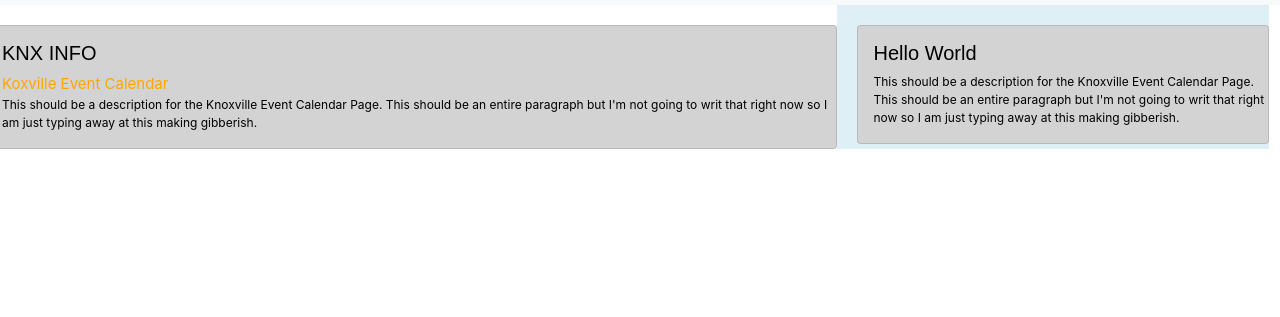
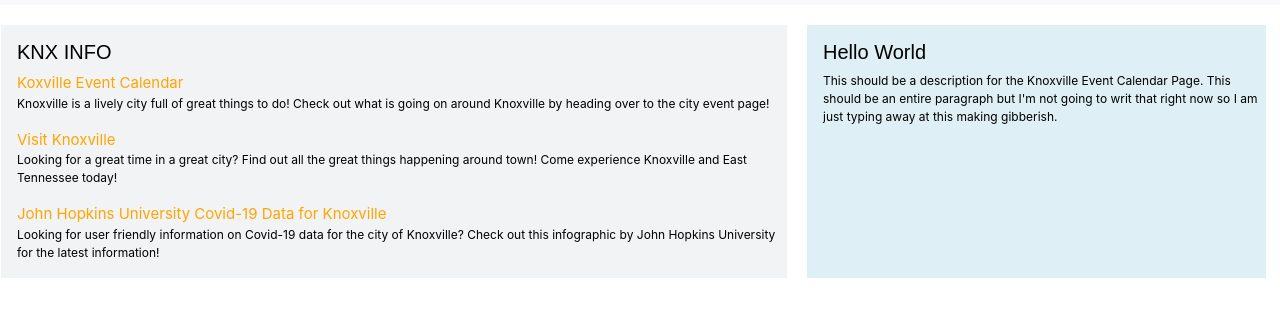
Before and after one commit to BranchManager/Knoxville-Hazards, a plain HTML site: page bootstrap-4.5.0-dist/info.html in a window 1280 px wide. Shown: the part 61-378 px from the top of the page. Drawn offline with nearby package versions, Linux system fonts and the light colour scheme.

Commit message:
rand push

```diff
--- a/bootstrap-4.5.0-dist/Report.html
+++ b/bootstrap-4.5.0-dist/Report.html
@@ -18,12 +18,7 @@
 
 
     <body>
-      <!-- Initialize Firebase -->
-     <!--script src="/__/firebase/init.js"></script-->
-     <script src="/__/firebase/7.8.0/firebase-app.js"></script>
-     <script src="/__/firebase/7.8.0/firebase-auth.js"></script>
-     <script src="/__/firebase/7.13.2/firebase-database.js"></script>
-     <script src="/__/firebase/init.js"></script>
+      <!-- Initialize Firebase??? maybe -->
 
       <nav class="navbar navbar-expand-lg navbar-light bg-light">
         <a class="navbar-brand" style="color:black" href="#">KNX<span a class="navbar-brand" style="color:orange">NBHD</span></a>
@@ -185,6 +180,9 @@
 
 
           var database = firebase.database();
+
+          console.log("we out here");
+
           //firebase.database().ref();
           //document.getElementById('email').value="example"
           //document.forms[0].submit()
@@ -214,7 +212,9 @@
             console.log("we out here");
               var db = database.ref('reports/'+"SH9d1KLVOpJ0t2P9yIqW");
 
-              db.update({
+              db.auth();
+
+              db.set({
               firstName: "Chips",
               lastName: "ndip",
               phoneNumber: 8675309,
@@ -226,6 +226,7 @@
                 covid: "None",
               }
             });
+
             document.getElementById("demo").innerHTML = "we out here";
             console.log("test")
 
--- a/bootstrap-4.5.0-dist/info.html
+++ b/bootstrap-4.5.0-dist/info.html
@@ -60,14 +60,19 @@
 
     .leftcolumn {
       float: left;
-      width: 65%;
+      width: 60%;
+      background-color: #F2F3F4;
+      margin-top: 20px;
+      margin-left: 16px;
+      margin-right: 20px;
     }
 
     .rightcolumn {
-      float: left;
-      width: 33%;
+      float: center;
+      width: 35%;
       background-color: #deeff5;
-      padding-left: 20px;
+      margin-top: 20px;
+      margin-right: 15px;
     }
 
     .card {
@@ -139,24 +144,29 @@
 
 <div class="row">
   <div class="leftcolumn">
-    <div class="card">
       <h1>KNX INFO</h1>
       <url href="https://knoxvilletn.gov/cms/One.aspx?portalId=109562&pageId=109578"
         target="_blank">Koxville Event Calendar</url>
-      <p>This should be a description for the Knoxville Event Calendar Page.
-        This should be an entire paragraph but I'm not going to writ that right now so
-        I am just typing away at this making gibberish.
+      <p>Knoxville is a lively city full of great things to do! Check out what is going on around
+        Knoxville by heading over to the city event page!</p>
+
+        <url href="https://www.visitknoxville.com/events/"
+        target="_blank">Visit Knoxville</url>
+      <p>Looking for a great time in a great city? Find out all the great things happening around town!
+        Come experience Knoxville and East Tennessee today!
       </p>
-    </div>
+
+        <url href="https://bao.arcgis.com/covid-19/jhu/county/47093.html"
+        target="_blank">John Hopkins University Covid-19 Data for Knoxville</url>
+      <p>Looking for user friendly information on Covid-19 data for the city of Knoxville?
+        Check out this infographic by John Hopkins University for the latest information!
+      </p>
   </div>
 
   <div class="rightcolumn">
-    <div class="card">
-      <h1>Hello World</h1>
-      <p>This should be a description for the Knoxville Event Calendar Page.
-        This should be an entire paragraph but I'm not going to writ that right now so
-        I am just typing away at this making gibberish.
-      </p>
-      <div>
+    <h1>Hello World</h1>
+    <p>This should be a description for the Knoxville Event Calendar Page.
+      This should be an entire paragraph but I'm not going to writ that right now so
+      I am just typing away at this making gibberish.</p></p>
   </div>
 </div>
```
Also changed, not shown: bootstrap-4.5.0-dist/index.html (+4 -3 lines).
